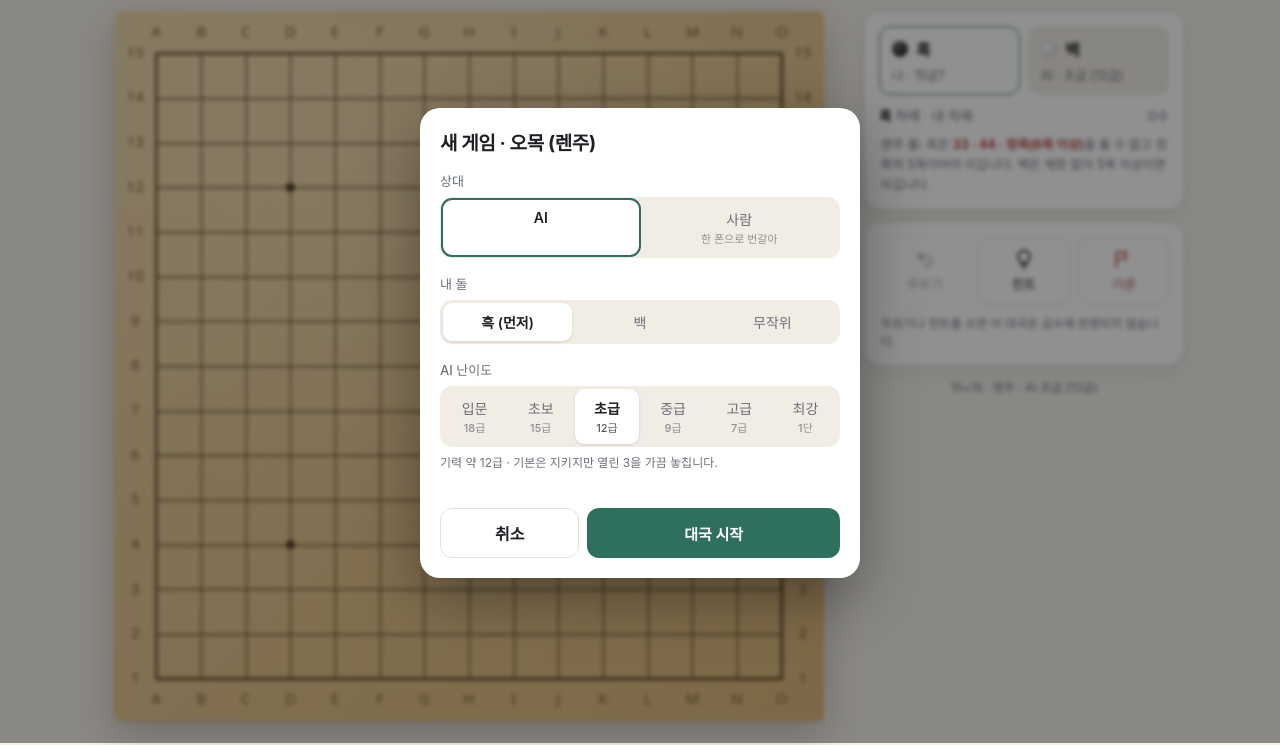
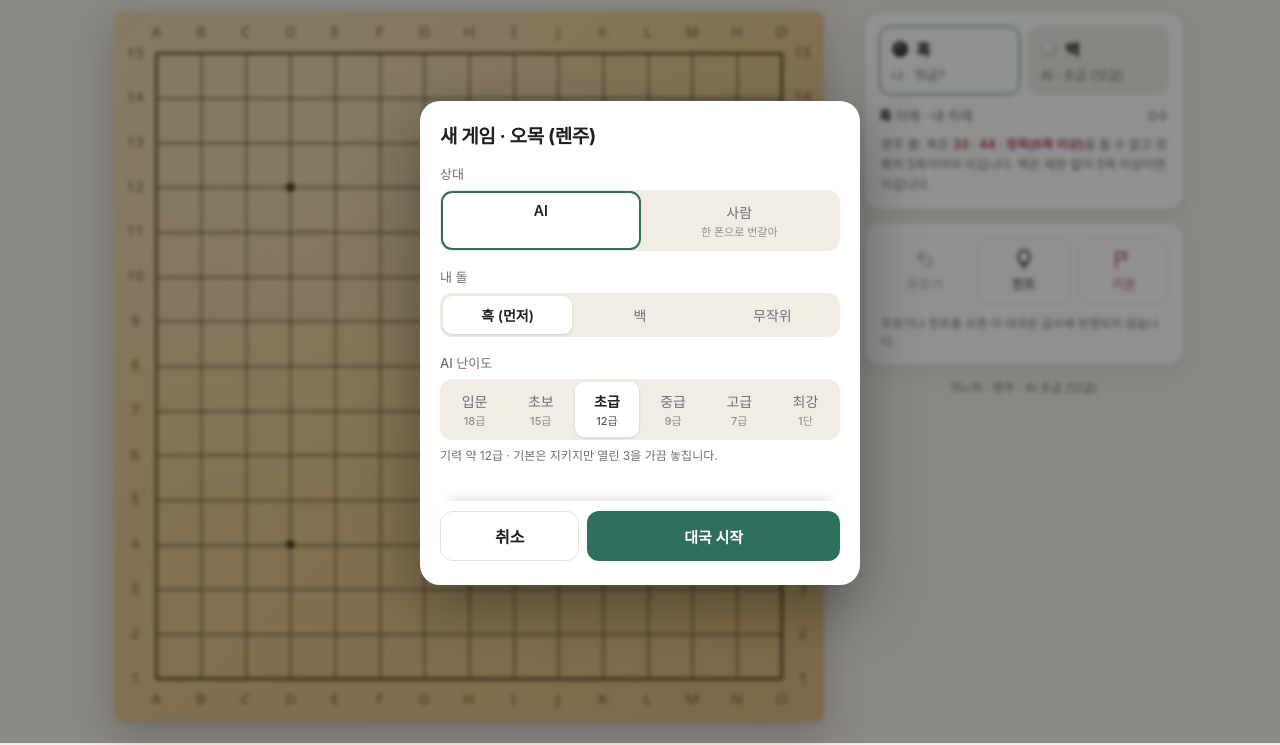
Before and after one commit to Canopus309/tabletop, a plain HTML site: page omok/index.html in a window 1280 px wide. Shown: the part 57-802 px from the top of the page. Drawn offline with Linux system fonts and the light colour scheme.

Commit message:
새 게임 창: 작은 화면에서도 '대국 시작' 버튼이 보이게
- 사람끼리 두기 줄이 추가되며 창이 길어져, 작은 화면에서 확인 버튼이 아래로 밀려 보이지 않던 문제
- 대화상자를 화면 높이 안에서 스크롤되게 하고, 확인·취소 버튼은 늘 아래에 붙어 보이게
- 높이가 낮은 화면에서는 간격을 줄여 한 화면에 더 들어가게, 오프라인 캐시 v14

Co-Authored-By: Claude Opus 5.5 <noreply@anthropic.com>

```diff
--- a/common/base.css
+++ b/common/base.css
@@ -104,7 +104,8 @@ a.icon-btn{color:var(--text);text-decoration:none}
 .review span{font-size:12.5px;color:var(--muted);min-width:48px;text-align:right}
 .hidden{display:none!important}
 .meta{font-size:12px;color:var(--muted);text-align:center}
-dialog{border:0;border-radius:20px;padding:0;background:var(--panel);color:var(--text);width:min(440px,calc(100vw - 32px));box-shadow:0 20px 60px rgba(0,0,0,.35)}
+dialog{border:0;border-radius:20px;padding:0;background:var(--panel);color:var(--text);width:min(440px,calc(100vw - 32px));box-shadow:0 20px 60px rgba(0,0,0,.35);
+  max-height:calc(100vh - 24px);max-height:calc(100dvh - 24px);overflow:auto;-webkit-overflow-scrolling:touch;overscroll-behavior:contain}
 dialog:not([open]){display:none}
 body.dlg-fallback::before{content:"";position:fixed;inset:0;background:rgba(10,10,12,.45);z-index:90}
 body.dlg-fallback dialog[open]{position:fixed;inset:0;margin:auto;height:fit-content;max-height:calc(100vh - 32px);overflow:auto;z-index:100}
@@ -112,6 +113,7 @@ dialog::backdrop{background:rgba(10,10,12,.45);backdrop-filter:blur(2px)}
 .dlg{padding:20px}
 .dlg h2{margin:0 0 16px;font-size:19px;letter-spacing:-.02em}
 .field{margin-bottom:16px}
+@media (max-height:720px){.dlg{padding:16px 18px}.dlg h2{margin-bottom:10px}.field{margin-bottom:10px}.field>label,.field>.flabel{margin-bottom:5px}.seg label{padding:7px 4px}.lvdesc{min-height:0}}
 .field>label,.field>.flabel{display:block;font-size:13px;color:var(--muted);margin-bottom:7px;font-weight:500}
 .seg{display:flex;background:var(--chip);border-radius:12px;padding:3px;gap:3px}
 .seg input{position:absolute;opacity:0;pointer-events:none}
@@ -122,7 +124,8 @@ dialog::backdrop{background:rgba(10,10,12,.45);backdrop-filter:blur(2px)}
 select{width:100%;padding:10px 12px;border-radius:12px;border:1px solid var(--line);background:var(--panel);color:var(--text);font:inherit}
 .row2{display:grid;grid-template-columns:1fr 1fr;gap:10px}
 .lvdesc{font-size:12px;color:var(--muted);margin-top:6px;min-height:16px}
-.dlg-actions{display:flex;gap:8px;margin-top:6px}
+/* 창이 화면보다 길어도 확인·취소 버튼은 늘 아래에 보이게 */
+.dlg-actions{display:flex;gap:8px;margin-top:6px;position:sticky;bottom:0;z-index:1;background:var(--panel);padding:10px 0 4px;box-shadow:0 -10px 12px -10px rgba(0,0,0,.18)}
 .dlg-actions .ghost{width:auto;flex:1}.dlg-actions .primary{flex:2}
 .toggle{display:flex;justify-content:space-between;align-items:center;padding:12px 0;border-bottom:1px solid var(--line);cursor:pointer}
 .toggle:last-of-type{border-bottom:0}
--- a/sw.js
+++ b/sw.js
@@ -1,5 +1,5 @@
 // 오프라인 캐시: 한 번 열면 인터넷 없이도 실행됩니다. (Table Top 전체: 홈 + 각 게임)
-const CACHE = 'tabletop-v13';
+const CACHE = 'tabletop-v14';
 const FILES = [
   './', './index.html', './manifest.webmanifest', './icon.svg',
   './icons/icon-180.png', './icons/icon-192.png', './icons/icon-512.png',
```
